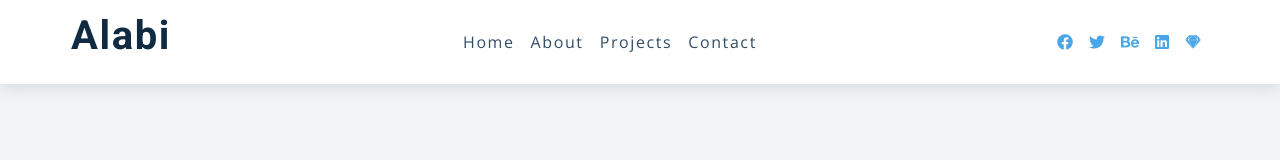
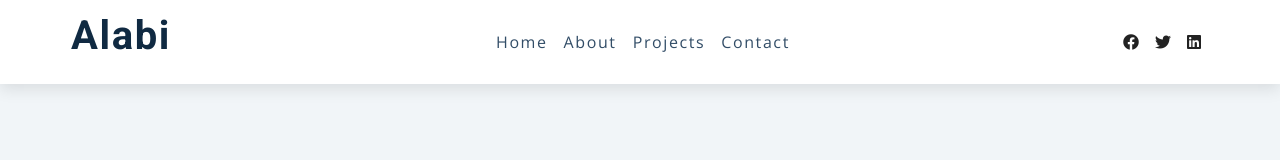
Before and after one commit to TimiMaliki/20-javaScript-Projects, a plain HTML site: page FrontEnd-portfolio/JavaScript/navbar/index.html in a window 1280 px wide. Drawn offline with nearby package versions, Linux system fonts and the light colour scheme.

Commit message:
removed : some social links

```diff
--- a/FrontEnd-portfolio/JavaScript/navbar/index.html
+++ b/FrontEnd-portfolio/JavaScript/navbar/index.html
@@ -52,17 +52,7 @@
           </li>
           <li>
             <a href="https://www.twitter.com">
-              <i class="fab fa-behance"></i>
-            </a>
-          </li>
-          <li>
-            <a href="https://www.twitter.com">
               <i class="fab fa-linkedin"></i>
-            </a>
-          </li>
-          <li>
-            <a href="https://www.twitter.com">
-              <i class="fab fa-sketch"></i>
             </a>
           </li>
         </ul>
--- a/FrontEnd-portfolio/JavaScript/navbar/src/index.css
+++ b/FrontEnd-portfolio/JavaScript/navbar/src/index.css
@@ -240,7 +240,7 @@ nav {
   }
   .social-icons a {
     margin: 0 0.5rem;
-    color: var(--clr-primary-5);
+    color: #222;
     transition: var(--transition);
   }
   .social-icons a:hover {
```
